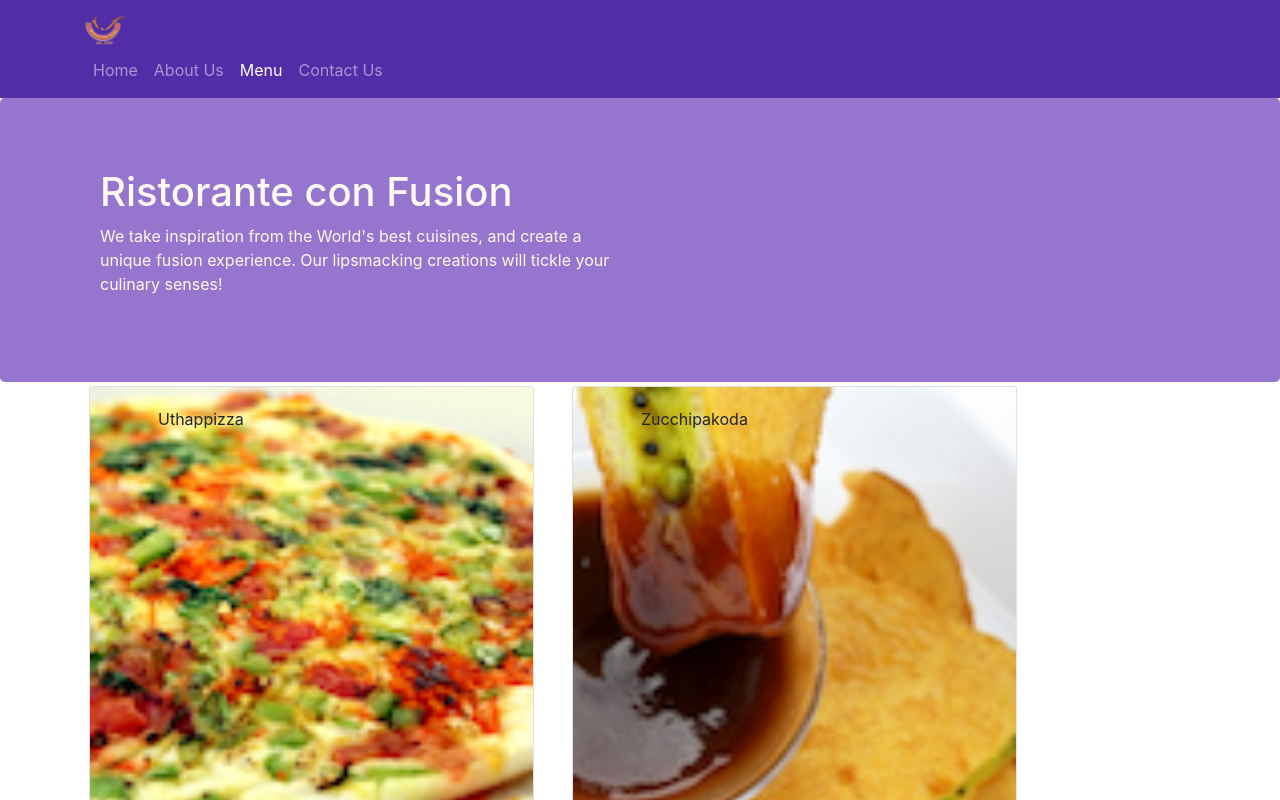
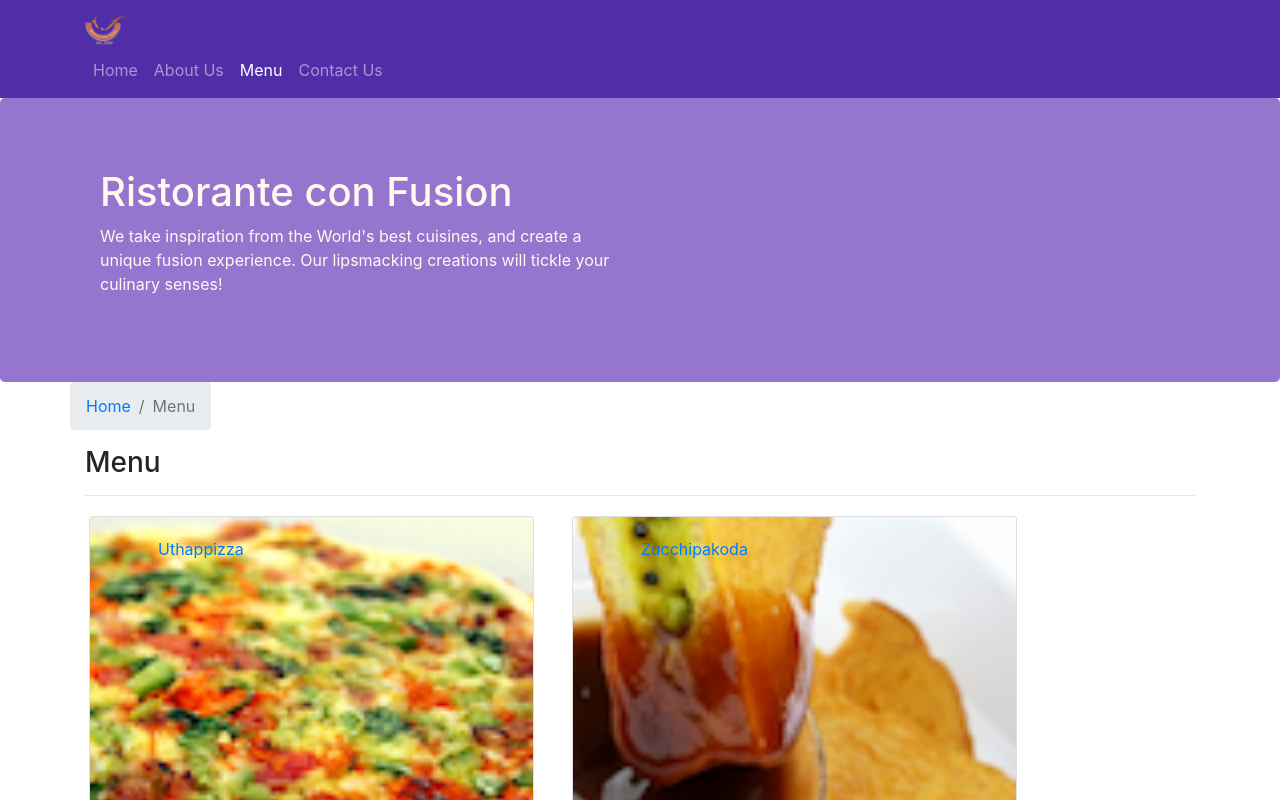
Before and after one commit to Krupal821/confusion, a React (Create React App) app in the folder confusion/: page /menu in a window 1280 px wide. Shown: the top 800 px of the page. Built offline with nearby package versions, Linux system fonts and the light colour scheme; the HTML template or start-up script is replaced by a standard one.

Commit message:
Updates Dishdetails and contact us component

```diff
--- a/confusion/src/components/ContactComponent.js
+++ b/confusion/src/components/ContactComponent.js
@@ -1,8 +1,21 @@
 import { Component } from "react";
+import {Breadcrumb, BreadcrumbItem} from 'reactstrap';
+import {Link} from 'react-router-dom';
 
 function Contact(props){
     return(
         <div className="container">
+            <div className="row">
+                    <Breadcrumb>
+
+                        <BreadcrumbItem><Link to="/home">Home</Link></BreadcrumbItem>
+                        <BreadcrumbItem active>Contact Us</BreadcrumbItem>
+                    </Breadcrumb>
+                    <div className="col-12">
+                        <h3>{props.dish.name}</h3>
+                        <hr />
+                    </div>
+                </div>
             <div className="row row-content">
                 <div className="col-12">
                 <h3>Location Information</h3>
--- a/confusion/src/components/DishdetailComponent.js
+++ b/confusion/src/components/DishdetailComponent.js
@@ -1,6 +1,7 @@
 import react from "react";
 
-import {Card, CardImg, CardBody,CardText,Media, CardImgOverlay, CardTitle} from 'reactstrap';
+import {Card, CardImg, CardBody,CardText,Media, CardImgOverlay, CardTitle, Breadcrumb, BreadcrumbItem} from 'reactstrap';
+import {Link} from 'react-router-dom';
 
 
 
@@ -61,15 +62,25 @@
     }
    }
     const DishDetail = (props) => {
-        const dish = props.dish;
-        if(dish != null){
+        if(props != null){
         return(
             <div className="container">
                 <div className="row">
+                    <Breadcrumb>
+
+                        <BreadcrumbItem><Link to="/menu">Menu</Link></BreadcrumbItem>
+                        <BreadcrumbItem active>{props.dish.name}</BreadcrumbItem>
+                    </Breadcrumb>
+                    <div className="col-12">
+                        <h3>{props.dish.name}</h3>
+                        <hr />
+                    </div>
+                </div>
+                <div className="row">
                      <div className="col-12 col-md-5 m-1">
-                         <RenderDish dish={dish}/>
+                         <RenderDish dish={props.dish}/>
                     </div>
-                        <RenderComments comments={dish.comments}/>
+                        <RenderComments comments={props.comments}/>
                  </div>
             </div>
         )
--- a/confusion/src/components/MainComponent.js
+++ b/confusion/src/components/MainComponent.js
@@ -10,6 +10,7 @@
 import { COMMENTS } from '../shared/comments';
 import { PROMOTIONS } from '../shared/promotions';
 import { LEADERS } from '../shared/leaders';
+import DishDetail from './DishdetailComponent';
 
 class Main extends Component{
   constructor(props){
@@ -22,7 +23,6 @@
       leaders: LEADERS
     }
   }
-
   render(){
 
     const HomePage = () => {
@@ -34,12 +34,19 @@
           />
       );
     }
+    const DishWithId = ({match}) => {
+      return(
+        <DishDetail dish={this.state.dishes.filter((dish) => dish.id === parseInt(match.params.dishId))[0]}
+        comments={this.state.comments.filter((comment) => comment.dishId === parseInt(match.params.dishId))}/>
+      )
+    }
    return (
     <div className="App">
         <Header />
         <Switch>
           <Route path="/home" component={HomePage} />
           <Route exact path="/menu" component={() => <Menu dishes={this.state.dishes} />} />
+          <Route path='/menu/:dishId' component={DishWithId}></Route>
           <Route exact path='/contactus' component={Contact}/>
           <Redirect to="/home" />
         </Switch>
--- a/confusion/src/components/MenuComponent.js
+++ b/confusion/src/components/MenuComponent.js
@@ -1,14 +1,17 @@
 import react from "react";
-import {Card, CardImg, CardBody,CardText, CardImgOverlay, CardTitle} from 'reactstrap';
+import {Card, CardImg, Breadcrumb,BreadcrumbItem, CardImgOverlay, CardTitle} from 'reactstrap';
+import {Link} from 'react-router-dom';
 
 function RenderMenuItem({ dish, onClick}) {
 
     return(
-        <Card  onClick= {() => onClick(dish.id) }>                   {/* creating onclick and calling Ondish select fucntion(with 2 parameter selected Dish and Selected Dishcomment) where we gonna create a selected dish and comments variable  */}
-                        <CardImg width="100%" height="100%" src={dish.image} alt={dish.name} />
-                    <CardImgOverlay className="ml-5">
-                        <CardTitle>{dish.name}</CardTitle>
-                    </CardImgOverlay>
+        <Card>                   {/* creating onclick and calling Ondish select fucntion(with 2 parameter selected Dish and Selected Dishcomment) where we gonna create a selected dish and comments variable  */}
+            <Link to={`/menu/${dish.id}`}>
+            <CardImg width="100%" height="100%" src={dish.image} alt={dish.name} />
+                <CardImgOverlay className="ml-5">
+                    <CardTitle>{dish.name}</CardTitle>
+                </CardImgOverlay>
+            </Link>
         </Card>
     )
 
@@ -20,13 +23,24 @@
         return(
             <div key={dish.id} className="col-12 col-md-5 m-1">
                 {/* below onclick event will pass propsonclick(selectedId) on onlcick event  and then this props are called on maincomponetns tn the m*/}
-                   <RenderMenuItem dish={dish} onClick={props.onClick}/>
+                   <RenderMenuItem dish={dish}/>
             </div>
         )
        })
 
         return(
             <div className="container">
+                <div className="row">
+
+                        <Breadcrumb>
+                            <BreadcrumbItem><Link to="/home">Home</Link></BreadcrumbItem>
+                            <BreadcrumbItem active>Menu</BreadcrumbItem>
+                        </Breadcrumb>
+                    <div className="col-12">
+                    <h3>Menu</h3>
+                        <hr />
+                    </div>
+                </div>
                 <div className="row">
                     {menu}
                 </div>
```
